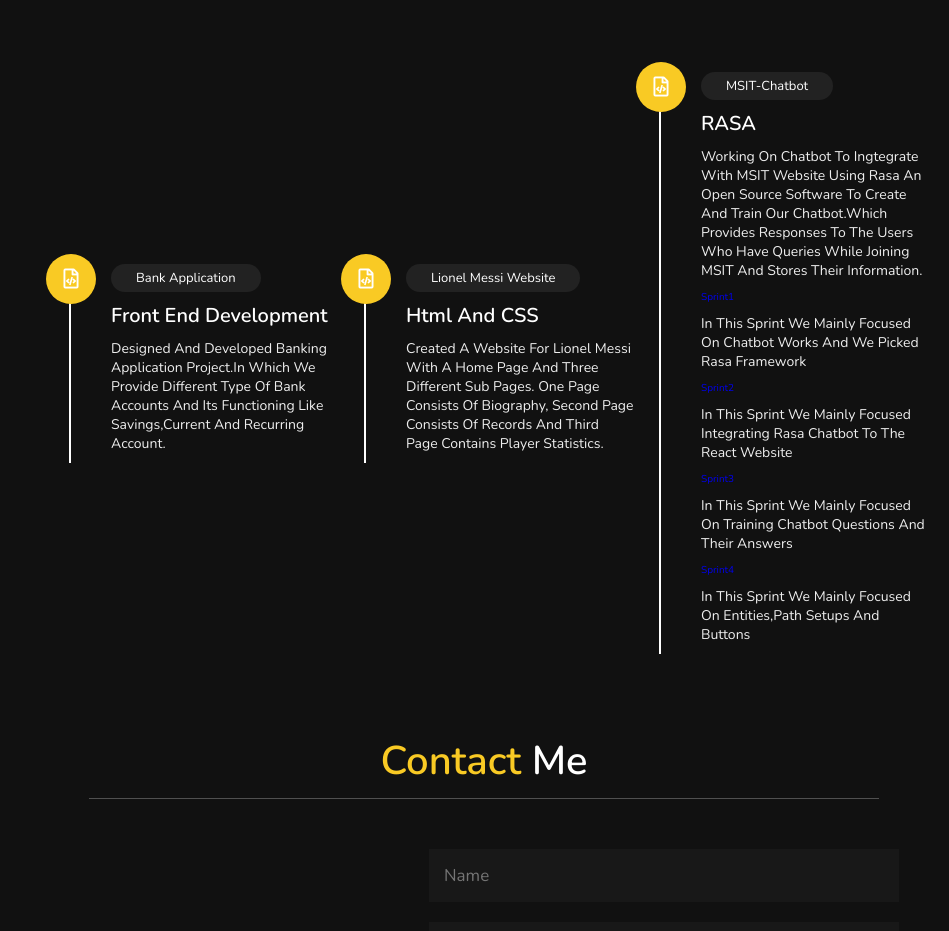
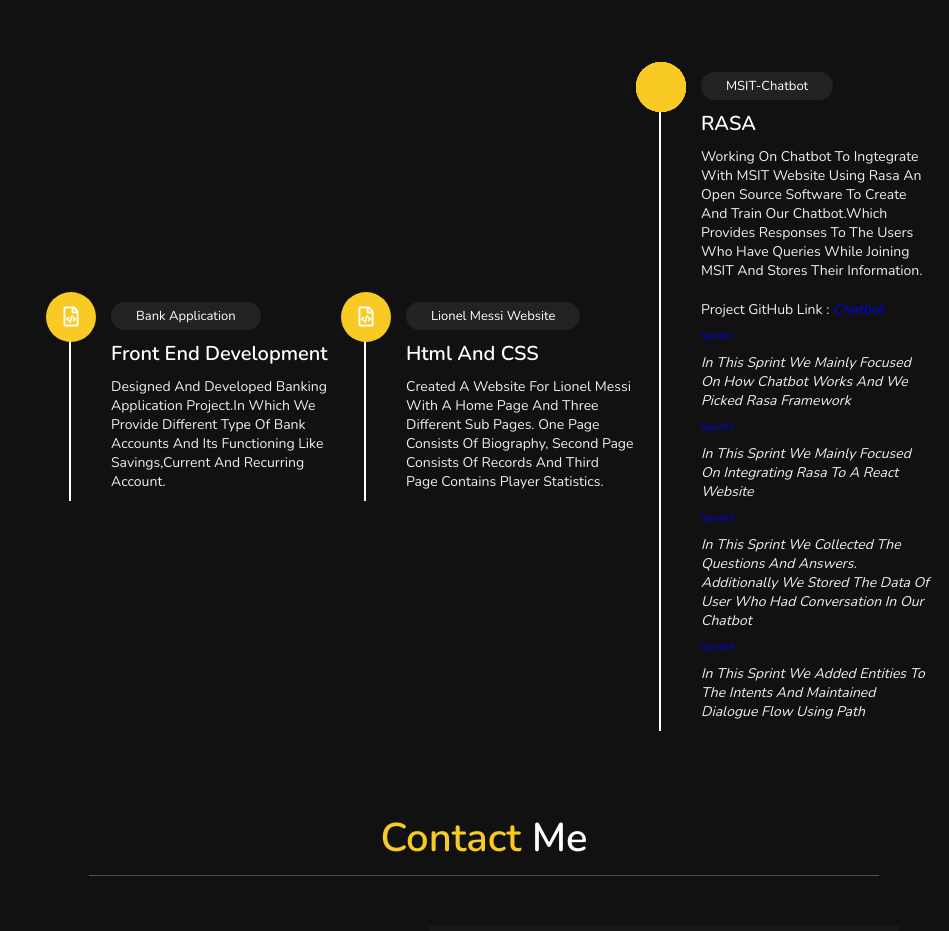
Before and after one commit to praveenpvd4/praveenpvd4.github.io, a plain HTML site: page index.html in a window 1280 px wide. Shown: the part 3319-4250 px from the top of the page, without its empty margins (331-1280 px from the left). Drawn offline with nearby package versions, Linux system fonts and the light colour scheme; files whose address does not match are found by name.

Commit message:
Update index.html

```diff
--- a/index.html
+++ b/index.html
@@ -279,14 +279,15 @@
         <span>MSIT-Chatbot</span>
         <h3>RASA</h3>
         <p>Working on chatbot to ingtegrate with MSIT website using Rasa an open source software to create and train our chatbot.Which provides responses to the users who have queries while joining MSIT and stores their information.  </p>
-         <a href="https://github.com/iiit-msit/MSIT-ChatBot/projects/1">Sprint1</a>
-         <p>In this Sprint we mainly focused on chatbot works and we picked rasa framework</p>
-         <a href="https://github.com/iiit-msit/MSIT-ChatBot/projects/2">Sprint2</a>
-         <p>In this Sprint we mainly focused Integrating rasa chatbot to the react website</p>
-         <a href="https://github.com/iiit-msit/MSIT-ChatBot/projects/3">Sprint3</a>
-         <p>In this Sprint we mainly focused on training chatbot Questions and their answers</p>
-         <a href="https://github.com/iiit-msit/MSIT-ChatBot/projects/4">Sprint4</a>
-         <p>In this Sprint we mainly focused on Entities,path setups and Buttons </p>
+        <p>Project GitHub Link : <em><a href="https://github.com/iiit-msit/MSIT-ChatBot" class="facebook"><i class="bx bxl-github"></i> Chatbot</a></em></p>
+             <a href="https://github.com/iiit-msit/MSIT-ChatBot/projects/1" class="facebook"><i class="bx bxl-github"></i> Sprint1</a>
+             <p><em>In this Sprint we mainly focused on how chatbot works and we picked rasa framework</em></p>
+             <a href="https://github.com/iiit-msit/MSIT-ChatBot/projects/2" class="facebook"><i class="bx bxl-github"></i> Sprint2</a>
+             <p><em>In this Sprint we mainly focused on Integrating rasa to a react website</em></p>
+            <a href="https://github.com/iiit-msit/MSIT-ChatBot/projects/3" class="facebook"><i class="bx bxl-github"></i> Sprint3</a>
+             <p><em>In this Sprint we collected the questions and answers. Additionally we stored the data of user who had conversation in our chatbot </em></p>
+             <a href="https://github.com/iiit-msit/MSIT-ChatBot/projects/4" class="facebook"><i class="bx bxl-github"></i> Sprint4</a>
+             <p><em>In this Sprint we Added entities to the intents and maintained dialogue flow using path</em></p>
 
 
     </div>
```
